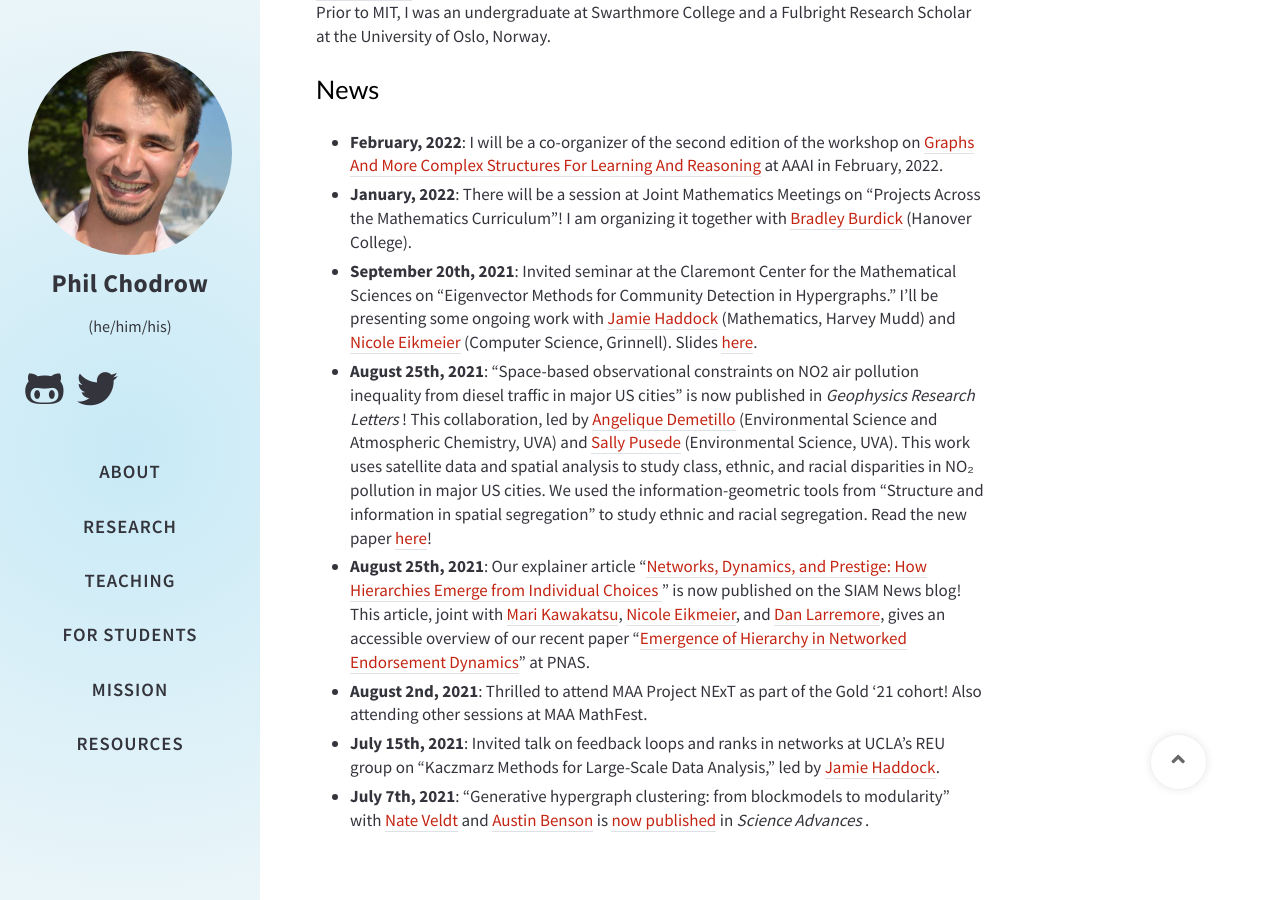
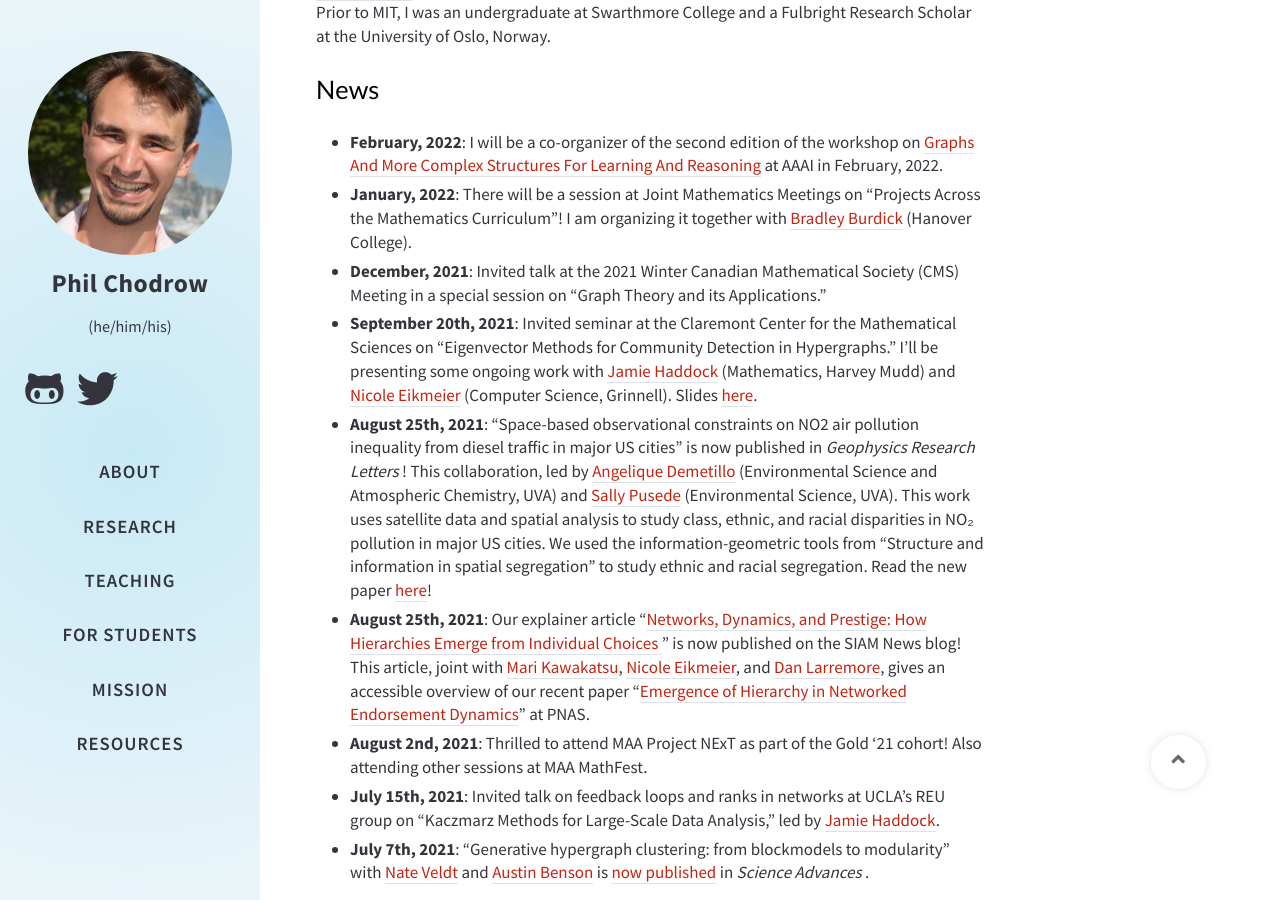
Before and after one commit to PhilChodrow/UCLA-website, a Jekyll site: the page built from index.md, in a window 1280 px wide and 900 px high, scrolled down 614 px. Built offline with Jekyll 4.4.1, drawn with Linux system fonts in a browser that asks for light colours; nearby versions of some CDN libraries; comment, search, counter and statistics services are not loaded; a style sheet for code colours, icons or effects is not loaded.

Commit message:
Update index.md

```diff
--- a/index.md
+++ b/index.md
@@ -19,6 +19,8 @@ I did my PhD at MIT's [Operations Research Center](https://www.mit.edu/~orc/) un
 
 - **February, 2022**: I will be a co-organizer of the second edition of the workshop on [Graphs And More Complex Structures For Learning And Reasoning](https://sites.google.com/view/gclr2021/speakers) at AAAI in February, 2022.
 - **January, 2022**: There will be a session at Joint Mathematics Meetings on "Projects Across the Mathematics Curriculum"! I am organizing it together with [Bradley Burdick](https://sites.google.com/view/bradleylewisburdick) (Hanover College).
+- **December, 2021**: Invited talk at the 2021 Winter Canadian Mathematical
+Society (CMS) Meeting in a special session on "Graph Theory and its Applications."
 - **September 20th, 2021**: Invited seminar at the Claremont Center for the Mathematical Sciences on "Eigenvector Methods for Community Detection in Hypergraphs." I'll be presenting some ongoing work with [Jamie Haddock](https://www.math.ucla.edu/~jhaddock/) (Mathematics, Harvey Mudd) and [Nicole Eikmeier](https://eikmeier.sites.grinnell.edu/) (Computer Science, Grinnell). Slides [here](http://www.philchodrow.com/talks/hypergraph-spectral/#1).
 - **August 25th, 2021**: "Space-based observational constraints on NO2 air pollution inequality from diesel traffic in major US cities" is now published in *Geophysics Research Letters*! This collaboration, led by [Angelique Demetillo](https://maryangelique.com) (Environmental Science and Atmospheric Chemistry, UVA) and [Sally Pusede](https://pusede.evsc.virginia.edu) (Environmental Science, UVA). This work uses satellite data and spatial analysis to study class, ethnic, and racial disparities in NO₂ pollution in major US cities. We used the information-geometric tools from "Structure and information in spatial segregation" to study ethnic and racial segregation. Read the new paper [here](https://agupubs.onlinelibrary.wiley.com/doi/10.1029/2021GL094333)!
 - **August 25th, 2021**: Our explainer article "[Networks, Dynamics, and Prestige: How Hierarchies Emerge from Individual Choices
```
